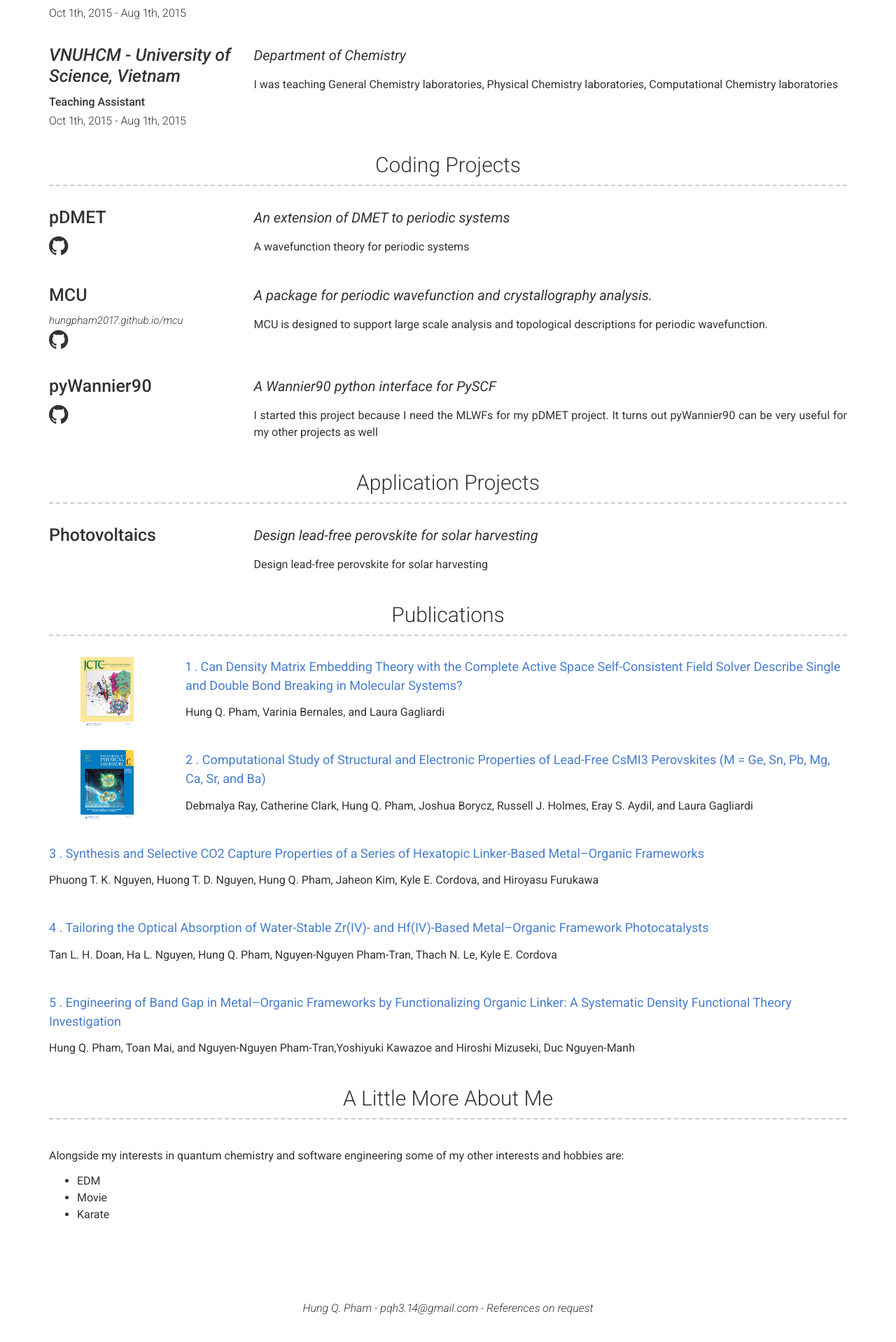
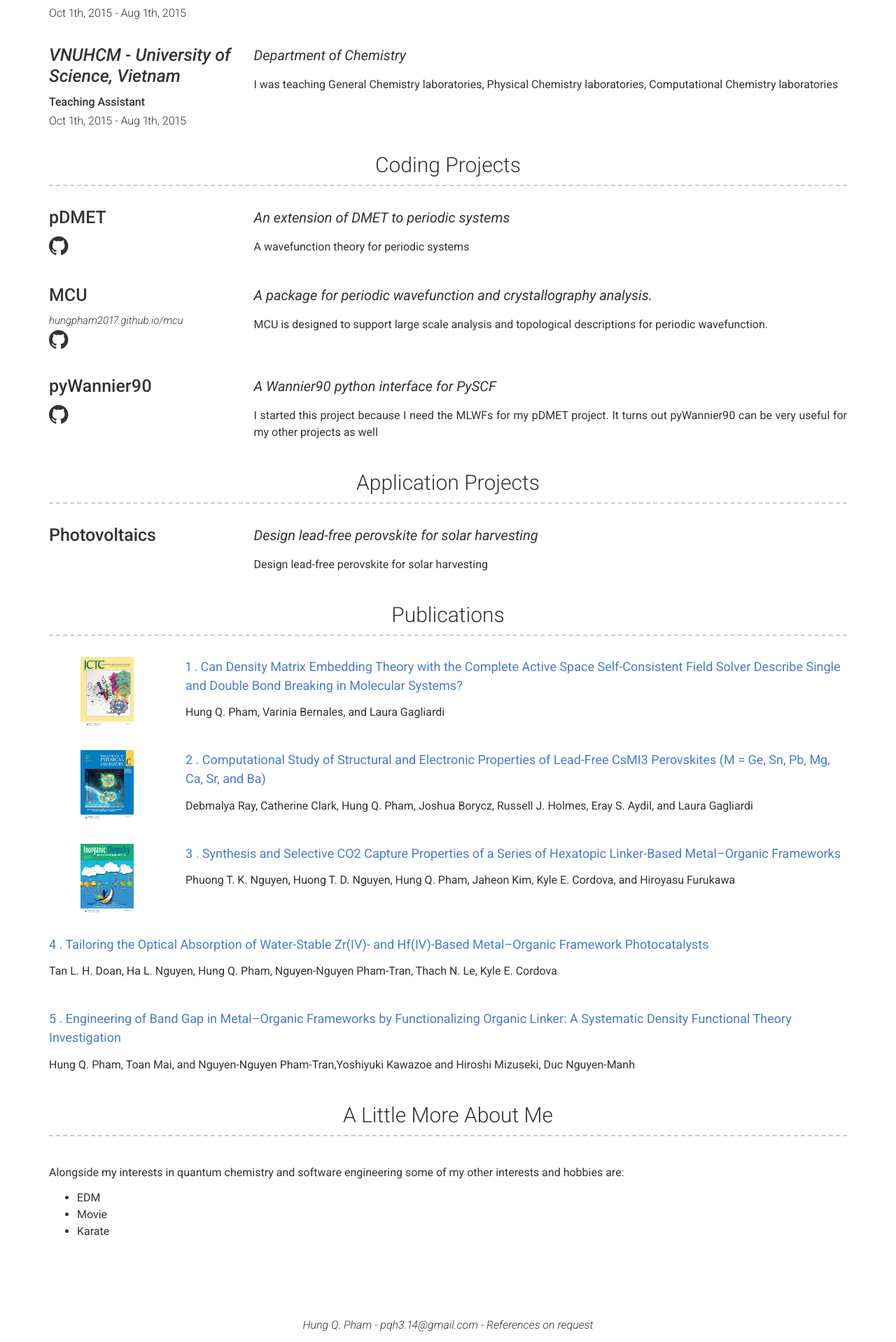
Before and after one commit to hungpham2017/hungpham2017.github.io, a Jekyll site: the page built from index.md, in a window 1280 px wide. Shown: the part 1231-3149 px from the top of the page at 70% size. Built offline with Jekyll 4.4.1, drawn with Linux system fonts in a browser that asks for light colours; before the commit the page ends 3125 px from its top, so only the background shows below that.

Commit message:
Image for publication

```diff
--- a/_data/publications.yml
+++ b/_data/publications.yml
@@ -2,21 +2,24 @@
 - title: Can Density Matrix Embedding Theory with the Complete Active Space Self-Consistent Field Solver Describe Single and Double Bond Breaking in Molecular Systems?
   authors: Hung Q. Pham, Varinia Bernales, and Laura Gagliardi
   link: https://pubs.acs.org/doi/10.1021/acs.jctc.7b01248
-  image: images/pub_casdmet.jpg
+  image: images/pub_casdmet_2018.jpg
 
 - title: Computational Study of Structural and Electronic Properties of Lead-Free CsMI3 Perovskites (M = Ge, Sn, Pb, Mg, Ca, Sr, and Ba)
   authors: Debmalya Ray, Catherine Clark, Hung Q. Pham, Joshua Borycz, Russell J. Holmes, Eray S. Aydil, and Laura Gagliardi
   link: https://pubs.acs.org/doi/abs/10.1021/acs.jpcc.8b00226
-  image: images/pub_perovskite_xc.jpg
+  image: images/pub_perovskite_xc_2018.jpg
 
 - title: Synthesis and Selective CO2 Capture Properties of a Series of Hexatopic Linker-Based Metal–Organic Frameworks
   authors: Phuong T. K. Nguyen, Huong T. D. Nguyen, Hung Q. Pham, Jaheon Kim, Kyle E. Cordova, and Hiroyasu Furukawa
   link: https://pubs.acs.org/doi/abs/10.1021/acs.inorgchem.5b01900
+  image: images/pub_MOFs_hhp.jpg
 
 - title: Tailoring the Optical Absorption of Water-Stable Zr(IV)- and Hf(IV)-Based Metal–Organic Framework Photocatalysts
   authors: Tan L. H. Doan, Ha L. Nguyen, Hung Q. Pham, Nguyen-Nguyen Pham-Tran, Thach N. Le, Kyle E. Cordova
   link: https://onlinelibrary.wiley.com/doi/full/10.1002/asia.201500641
+  iamge: images/pub_MOFs_photo_2015.jpg
 
 - title: Engineering of Band Gap in Metal–Organic Frameworks by Functionalizing Organic Linker&#58; A Systematic Density Functional Theory Investigation
   authors: Hung Q. Pham, Toan Mai, and Nguyen-Nguyen Pham-Tran,Yoshiyuki Kawazoe and Hiroshi Mizuseki, Duc Nguyen-Manh
   link: https://pubs.acs.org/doi/abs/10.1021/jp405997r
+  iamge: images/pub_MOFs_gapengineering_2014.jpg
```
Also changed, not shown: images/pub_MOFs_gapengineering_2014.jpg (added), images/pub_MOFs_hhp.jpg (added), images/pub_MOFs_photo_2015.jpg (added), images/pub_casdmet_2018.jpg (renamed from images/pub_casdmet.jpg), images/pub_perovskite_xc_2018.jpg (renamed from images/pub_perovskite_xc.jpg).
